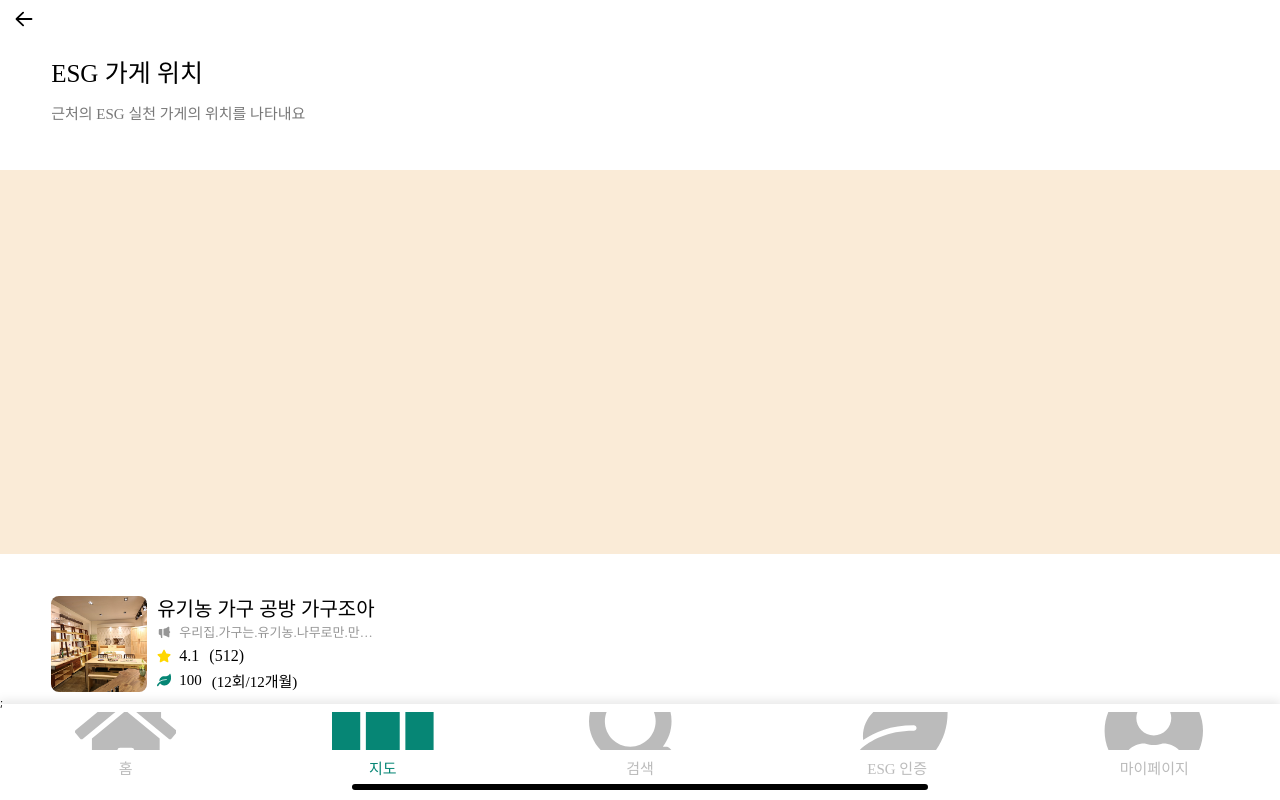
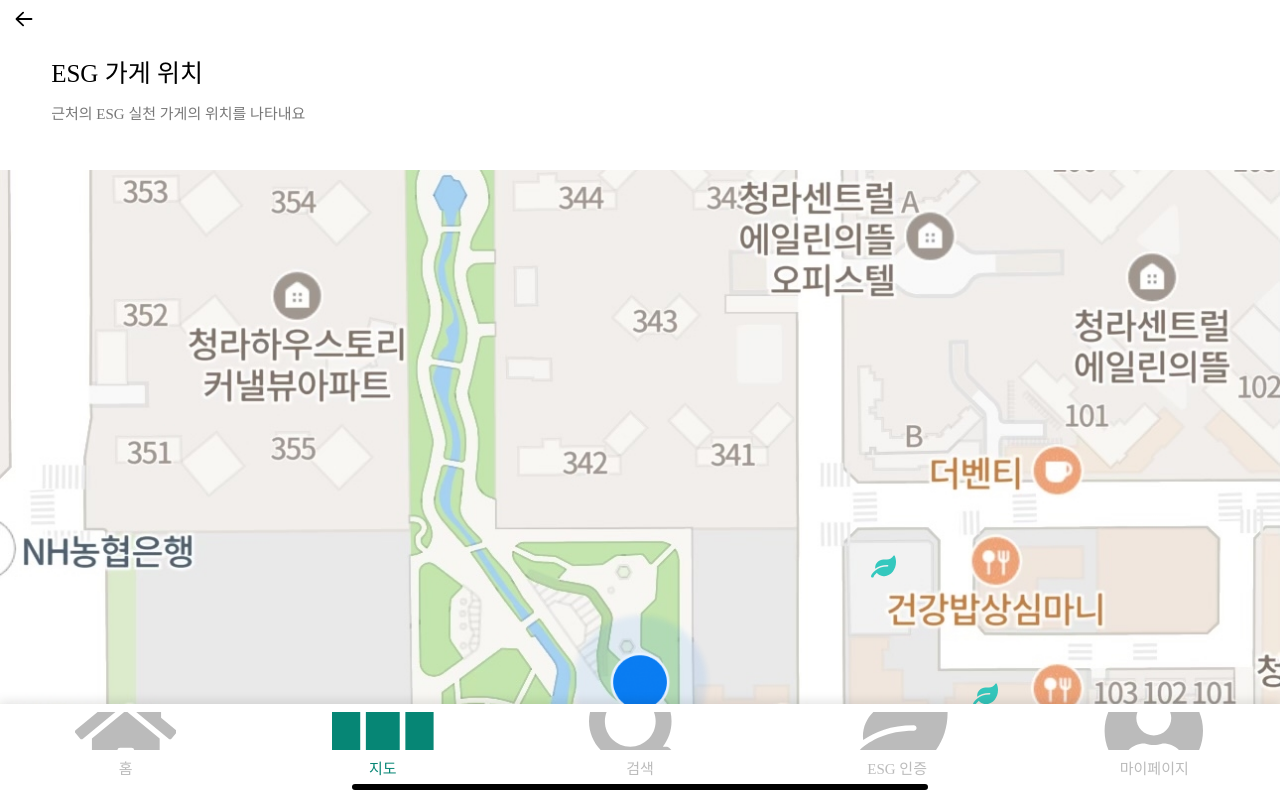
Before and after one commit to HanaOneEat/Frontend, a React (Create React App) app: page /map in a window 1280 px wide. Built offline with nearby package versions, Linux system fonts and the light colour scheme; a web font is replaced by a local one.

Commit message:
set Map Page

```diff
--- a/src/components/Map.jsx
+++ b/src/components/Map.jsx
@@ -1,9 +1,13 @@
-import React, { useState } from "react";
+import React, { useEffect, useState } from "react";
 import TopBackNav from "./TopBackNav";
 import StoreContent from "./StoreContent";
 import { Link } from "react-router-dom";
 
 import Store2 from "../assets/images/Store_2.png";
+import MapImage from "../assets/images/MapTemp.jpg";
+import MyLoc from "../assets/images/MyLoc.png";
+
+import { FaLeaf } from "react-icons/fa";
 
 const Map = () => {
   const [thisStore, setThisStore] = useState({
@@ -17,7 +21,13 @@
     period: 12,
   });
 
+  const [isClicked, setIsClicked] = useState(false);
+
   const storeId = "test";
+
+  useEffect(() => {
+    console.log(isClicked);
+  }, [isClicked]);
 
   return (
     <>
@@ -27,8 +37,21 @@
           <div className="title">ESG 가게 위치</div>
           <div className="subtext">근처의 ESG 실천 가게의 위치를 나타내요</div>
         </div>
-        <div className="map_box"></div>
-        <Link className="store_box" to={`/store_details/${storeId}`}>
+        <div className="map_box">
+          <img className="map_bg" src={MapImage} alt="임시 지도" />
+          <FaLeaf className="icon loc_a" />
+          <FaLeaf className="icon loc_b" />
+          <FaLeaf className="icon loc_c" />
+          <FaLeaf className="icon loc_d" />
+          <FaLeaf className="icon loc_E" onClick={() => setIsClicked(!isClicked)} />
+          <div className="my_loc_box">
+            <img className="my_loc" src={MyLoc} alt="내 위치" />
+          </div>
+        </div>
+        <Link
+          className={`store_box ${isClicked ? "" : "pop_down"}`}
+          to={`/store_details/${storeId}`}
+        >
           <StoreContent storeInfo={thisStore} />
         </Link>
       </div>
--- a/src/styles/mainnavbar.scss
+++ b/src/styles/mainnavbar.scss
@@ -2,6 +2,7 @@
 
 #MNB_container {
   // @include tempBorder;
+  background-color: white;
   position: absolute;
   bottom: 0;
   z-index: 10;
--- a/src/styles/map.scss
+++ b/src/styles/map.scss
@@ -4,18 +4,81 @@
   display: flex;
   flex-direction: column;
   justify-content: start;
+  position: relative;
   padding: 0 0;
   overflow: visible;
+  height: 83vh;
   > .text_box {
     padding: 0 4vw;
   }
   .map_box {
     flex-grow: 1;
+    position: relative;
     background-color: antiquewhite;
     width: 100vw;
+    height: 100vh;
+    .map_bg {
+      position: absolute;
+      top: 0;
+      left: 0;
+      width: 100vw;
+      object-fit: contain;
+    }
+    .my_loc_box {
+      position: absolute;
+      top: 24vh;
+      left: 50%;
+      z-index: 3;
+      transform: translate(-50%, 0) scale(0.9);
+      .my_loc {
+        animation: myLocAni 1s ease infinite;
+      }
+    }
+    .icon {
+      position: absolute;
+      z-index: 5;
+      color: $bright-blue;
+      font-size: 2.5rem;
+      animation: leafAni 0.8s ease-in-out infinite;
+    }
+    .loc_a {
+      top: 30vw;
+      right: 30%;
+    }
+    .loc_b {
+      top: 40vw;
+      right: 22%;
+    }
+    .loc_c {
+      top: 110vw;
+      left: 25%;
+    }
+    .loc_d {
+      top: 108vw;
+      left: 58%;
+    }
+    .loc_E {
+      top: 65vw;
+      right: 30%;
+    }
   }
-  .store_container {
-    box-shadow: none;
-    margin-top: 3vw;
+  .store_box {
+    position: absolute;
+    bottom: 0;
+    left: 0;
+    z-index: 10;
+    transform: translate(0, 0);
+    opacity: 1;
+    .store_container {
+      height: 15vh;
+      background-color: none;
+      box-shadow: none;
+      width: 100vw;
+    }
+    transition: transform 0.5s ease, opacity 0.5s ease;
+  }
+  .pop_down {
+    opacity: 0;
+    transform: translate(0, 50%);
   }
 }
--- a/src/styles/vars.scss
+++ b/src/styles/vars.scss
@@ -47,3 +47,30 @@
   to {
   }
 }
+
+@keyframes myLocAni {
+  0% {
+    transform: scale(0.8);
+    // opacity: 0.6;
+  }
+  50% {
+    transform: scale(1);
+    // opacity: 1;
+  }
+  100% {
+    transform: scale(0.8);
+    // opacity: 0.6;
+  }
+}
+
+@keyframes leafAni {
+  0% {
+    color: $bright-blue;
+  }
+  50% {
+    color: rgba(100, 100, 100, 0.349);
+  }
+  100% {
+    color: $bright-blue;
+  }
+}
```
Also changed, not shown: src/assets/images/MapTemp.jpg (added), src/assets/images/MyLoc.png (added).
